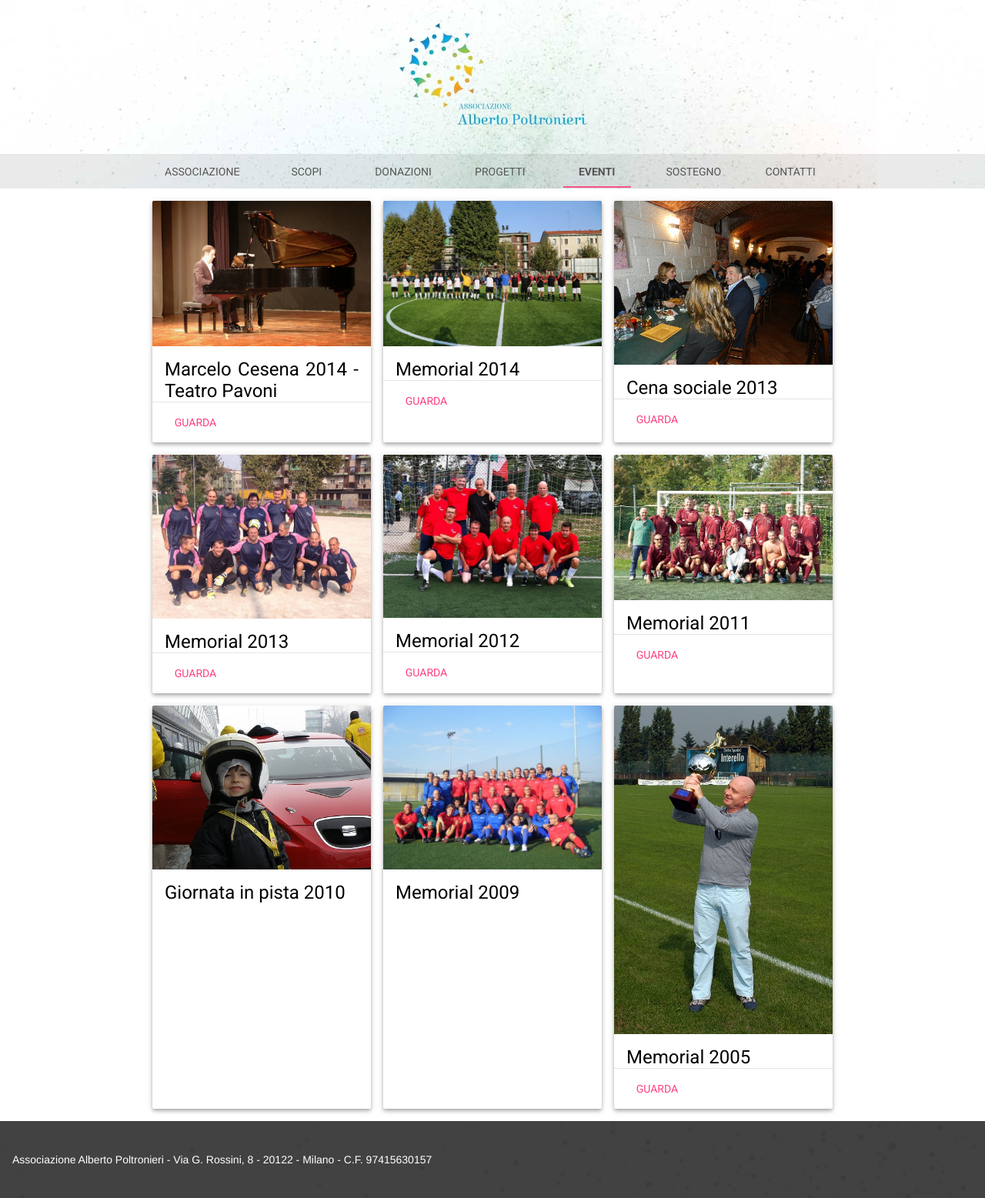
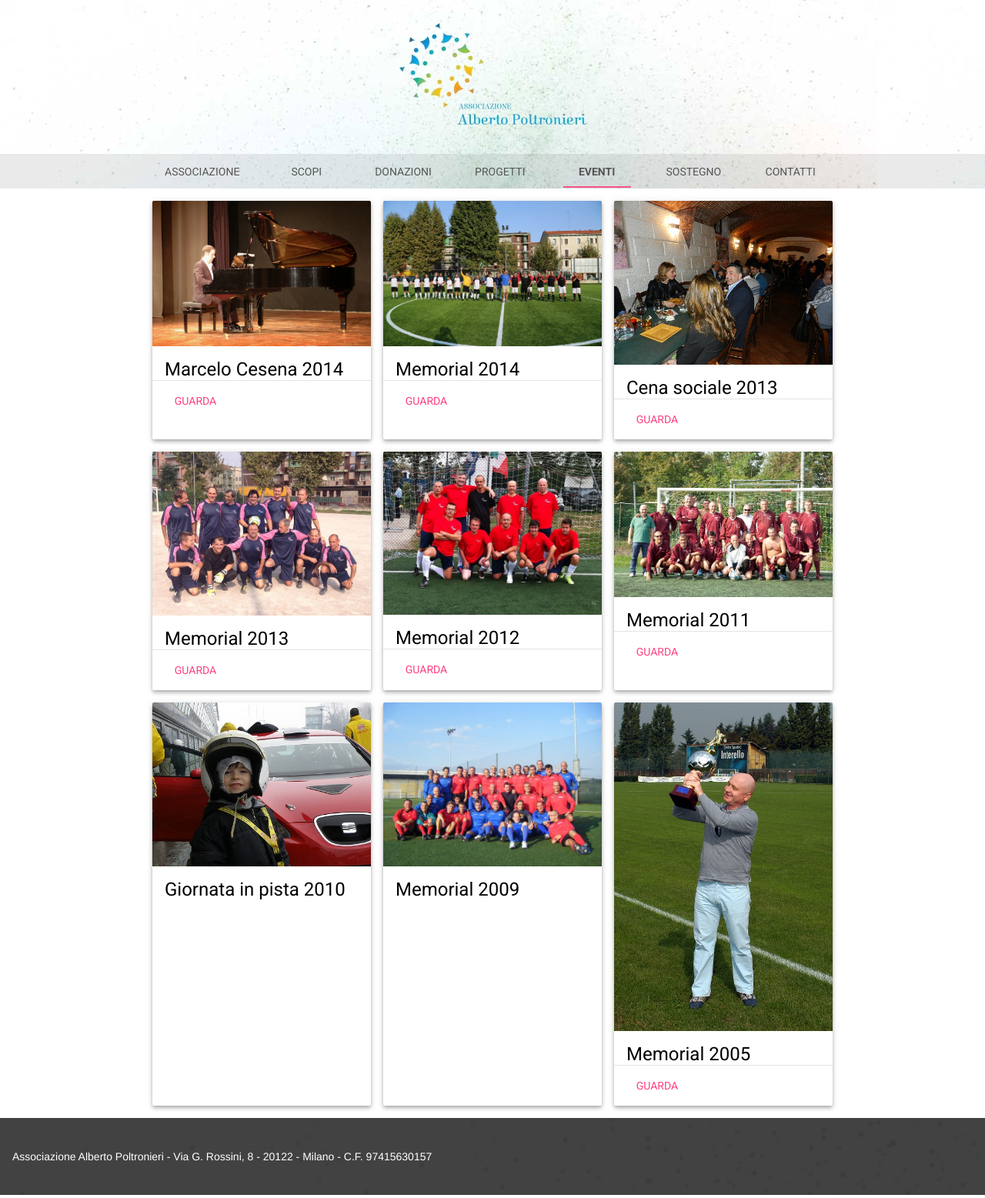
Before and after one commit to associazionepoltronieri/associazionepoltronieri, a Jekyll site: the page built from eventi.html, in a window 1280 px wide. Shown: the whole page at 77% size. Built offline with Jekyll 4.4.1, drawn with Linux system fonts in a browser that asks for light colours; nearby versions of some CDN libraries.

```diff
--- a/eventi.html
+++ b/eventi.html
@@ -42,7 +42,7 @@
                     <img class="article-image" src="./events/2014/cesena-1.jpg" border="0" alt="Marcelo Cesena">
                 </div>
                 <div class="mdl-card__title">
-                    <h2 class="mdl-card__title-text">Marcelo Cesena 2014 - Teatro Pavoni</h2>
+                    <h2 class="mdl-card__title-text">Marcelo Cesena 2014</h2>
                 </div>
                 <div class="mdl-card__actions mdl-card--border">
                     <a class="mdl-button mdl-button--colored mdl-js-button mdl-js-ripple-effect mdl-button--accent"
```
